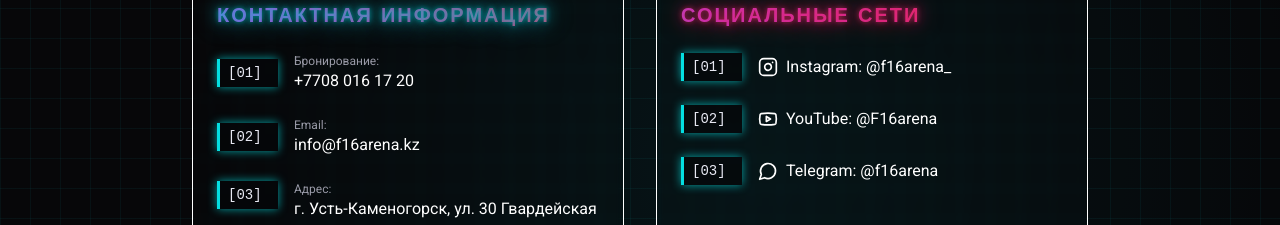
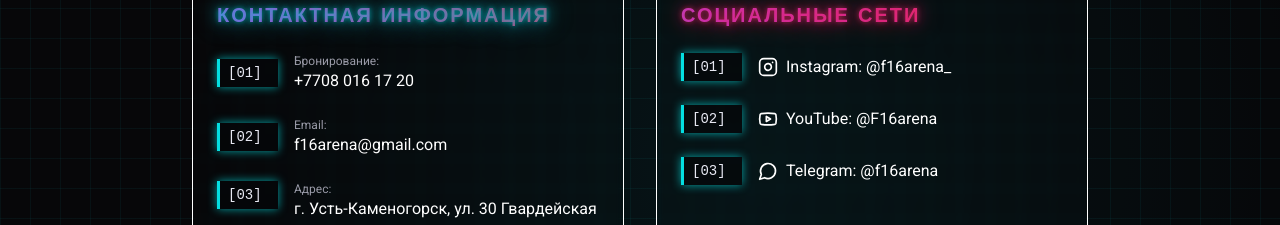
Before and after one commit to padash00/16, a Next.js app: page / in a window 1280 px wide. Shown: the part 5240-5465 px from the top of the page. Built offline with nearby package versions, Linux system fonts and the light colour scheme.

Commit message:
Update page.tsx

```diff
--- a/app/page.tsx
+++ b/app/page.tsx
@@ -884,10 +884,10 @@ export default function Home() {
                     <div>
                       <span className="text-muted-color text-xs block">Email:</span>
                       <a
-                        href="mailto:info@f16arena.kz"
+                        href="mailto:f16arena@gmail.com"
                         className="text-sm md:text-base hover:text-neon-blue transition-colors break-all"
                       >
-                        info@f16arena.kz
+                        f16arena@gmail.com
                       </a>
                     </div>
                   </li>
```
